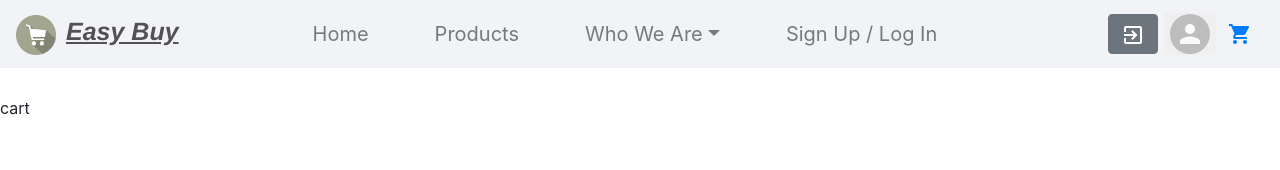
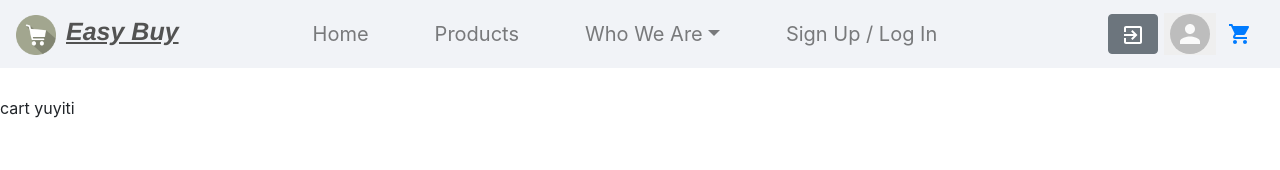
Before and after one commit to PralinJoardar/EasyBuy_e-commerce, a React (Create React App) app: page /cart in a window 1280 px wide. Shown: the top 170 px of the page. Built offline with nearby package versions, Linux system fonts and the light colour scheme.

Commit message:
second commit

```diff
--- a/src/components/Cart/Cart.js
+++ b/src/components/Cart/Cart.js
@@ -5,7 +5,7 @@ function Cart() {
         <>
         <br />
         <br />
-          cart
+          cart  yuyiti
         </>
     )
 }
```
